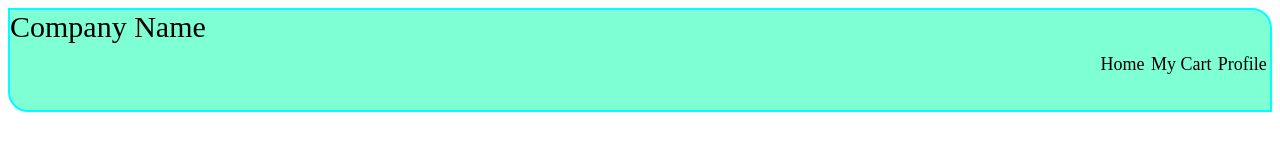
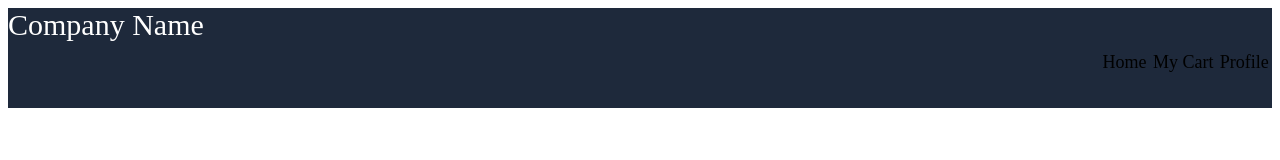
Before and after one commit to mk2010329/Web_Dev, a plain HTML site: page header.html in a window 1280 px wide. Drawn offline with Linux system fonts and the light colour scheme.

Commit message:
minor changes

```diff
--- a/styles/header.css
+++ b/styles/header.css
@@ -1,9 +1,8 @@
 header {
-    border: 2px solid aqua;
     font-size: 30px;
-    border-top-right-radius: 20px;
-    border-bottom-left-radius: 20px;
-    background-color: aquamarine;
+
+    background-color: #1E293B;
+    color: white;
 
     tab {
 
--- a/styles/purchase.css
+++ b/styles/purchase.css
@@ -1,18 +1,17 @@
 * {
-    padding: 5px;
+    padding: 0;
     margin: 0;
     box-sizing: border-box;
 }
 
 body {
-    width: 90%;
-    margin: auto;
-}
 
 
+}
 nav{
     font-size: 30px;
     margin-bottom: 0.5em;
+    color: white;
 }
 
 main{
```
